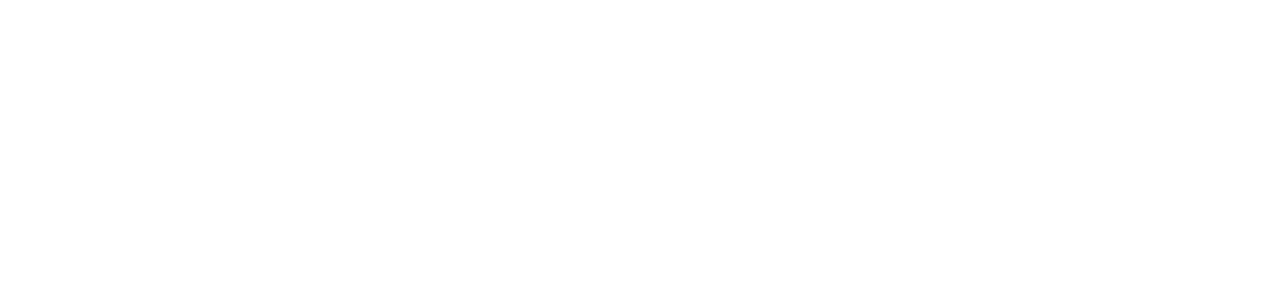
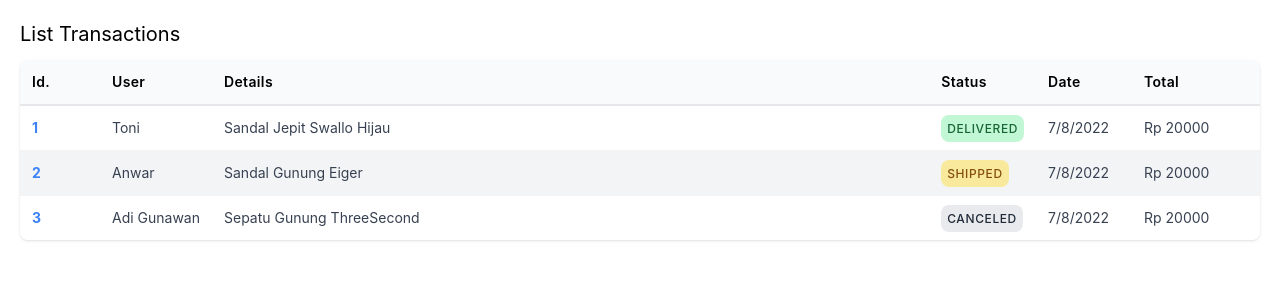
Before and after one commit to bimogempar/frontend-ecommerce-bugita, a React (Create React App) app: page /transactions in a window 1280 px wide. Before the commit this address had no page. Shown: the top 300 px of the page. Built offline with nearby package versions, Linux system fonts and the light colour scheme.

Commit message:
add new transactions for admin

```diff
--- a/src/App.js
+++ b/src/App.js
@@ -8,6 +8,7 @@
 import Cart from './pages/Cart';
 import DetailProduct from './pages/DetailProduct';
 import Admin from './pages/admin/Admin';
+import Transactions from './pages/admin/Transactions';
 
 function App() {
   return (
@@ -19,6 +20,7 @@
           <Route path=":id" element={<DetailProduct />} />
         </Route>
         <Route path="/admin" element={<Admin/>} />
+        <Route path="/transactions" element={<Transactions/>} />
       </Routes>
     </BrowserRouter>
   );
--- a/src/components/admin/navbar/NavbarAdmin.jsx
+++ b/src/components/admin/navbar/NavbarAdmin.jsx
@@ -20,7 +20,7 @@
                         </div>
                     </div>
 
-                    <div className={`${isOpen ? 'block' : 'hidden'} flex flex-col lg:flex-row justify-between w-full py-4 lg:py-0`}>
+                    <div className={`${isOpen ? 'block' : 'hidden'} lg:flex flex flex-col lg:flex-row justify-between w-full py-4 lg:py-0`}>
                         <div className='flex flex-col lg:flex-row'>
                             <a href="/" className='block px-4 py-2 lg:py-5 text-black hover:text-gray-500'>Transactions</a>
                             <a href="/" className='block px-4 py-2 lg:py-5 text-black hover:text-gray-500'>Add</a>
--- /dev/null
+++ b/src/pages/admin/Transactions.jsx
@@ -0,0 +1,112 @@
+import React from 'react'
+
+
+export default function Transactions() {
+    return (
+
+        <div className='p-5 h-screen'>
+            <h1 className='text-xl mb-3'>List Transactions</h1>
+
+            <div className='overflow-auto rounded-lg shadow hidden md:block'>
+                <table className='w-full'>
+                    <thead className='bg-gray-50 border-b-2 border-gray-200'>
+                        <tr>
+                            <th className='w-20 p-3 text-sm font-semibold tracking-wide text-left'>Id.</th>
+                            <th className='w-24 p-3 text-sm font-semibold tracking-wide text-left'>User</th>
+                            <th className='p-3 text-sm font-semibold tracking-wide text-left'>Details</th>
+                            <th className='w-24 p-3 text-sm font-semibold tracking-wide text-left'>Status</th>
+                            <th className='w-24 p-3 text-sm font-semibold tracking-wide text-left'>Date</th>
+                            <th className='w-32 p-3 text-sm font-semibold tracking-wide text-left'>Total</th>
+                        </tr>
+                    </thead>
+                    <tbody className='divide-y divide-gray-100'>
+                        <tr className='bg-white'>
+                            <td className='p-3 text-sm text-gray-700 whitespace-nowrap'>
+                                <a href="/" className='font-bold text-blue-500 hover:underline'>1</a>
+                            </td>
+                            <td className='p-3 text-sm text-gray-700 whitespace-nowrap'>Toni</td>
+                            <td className='p-3 text-sm text-gray-700 whitespace-nowrap'>
+                                Sandal Jepit Swallo Hijau
+                            </td>
+                            <td className='p-3 text-sm text-gray-700 whitespace-nowrap'>
+                                <span className='p-1.5 text-xs font-medium uppercase tracking-wider text-green-800 bg-green-300 rounded-lg bg-opacity-50'>Delivered</span></td>
+                            <td className='p-3 text-sm text-gray-700 whitespace-nowrap'>7/8/2022</td>
+                            <td className='p-3 text-sm text-gray-700 whitespace-nowrap'>Rp 20000</td>
+                        </tr>
+                        <tr className='bg-gray-100'>
+                            <td className='p-3 text-sm text-gray-700 whitespace-nowrap'>
+                                <a href="/" className='font-bold text-blue-500 hover:underline'>2</a>
+                            </td>
+                            <td className='p-3 text-sm text-gray-700 whitespace-nowrap'>Anwar</td>
+                            <td className='p-3 text-sm text-gray-700 whitespace-nowrap'>
+                                Sandal Gunung Eiger
+                            </td>
+                            <td className='p-3 text-sm text-gray-700 whitespace-nowrap'>
+                                <span className='p-1.5 text-xs font-medium uppercase tracking-wider text-yellow-800 bg-yellow-300 rounded-lg bg-opacity-50'>Shipped</span></td>
+                            <td className='p-3 text-sm text-gray-700 whitespace-nowrap'>7/8/2022</td>
+                            <td className='p-3 text-sm text-gray-700 whitespace-nowrap'>Rp 20000</td>
+                        </tr>
+                        <tr className='bg-white'>
+                            <td className='p-3 text-sm text-gray-700 whitespace-nowrap'>
+                                <a href="/" className='font-bold text-blue-500 hover:underline'>3</a>
+                            </td>
+                            <td className='p-3 text-sm text-gray-700 whitespace-nowrap'>Adi Gunawan</td>
+                            <td className='p-3 text-sm text-gray-700 whitespace-nowrap'>
+                                Sepatu Gunung ThreeSecond
+                            </td>
+                            <td className='p-3 text-sm text-gray-700 whitespace-nowrap'>
+                                <span className='p-1.5 text-xs font-medium uppercase tracking-wider text-gray-800 bg-gray-300 rounded-lg bg-opacity-50'>Canceled</span></td>
+                            <td className='p-3 text-sm text-gray-700 whitespace-nowrap'>7/8/2022</td>
+                            <td className='p-3 text-sm text-gray-700 whitespace-nowrap'>Rp 20000</td>
+                        </tr>
+                    </tbody>
+                </table>
+            </div>
+
+            <div className="grid grid-cols-1 sm:grid-cols-2 gap-4 md:hidden">
+                <div className='bg-white space-y-3 p-4 rounded-lg shadow'>
+                    <div className='flex items-center space-x-2 text-sm'>
+                        <div>
+                            <a href="/" className='text-blue-500 font-bold hover:underline'>1</a>
+                        </div>
+                        <div className='text-sm font-medium text-black'>Toni</div>
+                        <div className='text-gray-500'>07/08/2022</div>
+                        <div className='p-1.5 text-xs font-medium uppercase tracking-wider text-green-800 bg-green-300 rounded-lg bg-opacity-50'>Delivered</div>
+                    </div>
+                    <div className='text-sm text-gray-700'>Sandal Jepit Swallow Hijau</div>
+                    <div className='text-sm font-medium text-black'>
+                        Rp 20000
+                    </div>
+                </div>
+                <div className='bg-white space-y-3 p-4 rounded-lg shadow'>
+                    <div className='flex items-center space-x-2 text-sm'>
+                        <div>
+                            <a href="/" className='text-blue-500 font-bold hover:underline'>2</a>
+                        </div>
+                        <div className='text-sm font-medium text-black'>Toni</div>
+                        <div className='text-gray-500'>07/08/2022</div>
+                        <div className='p-1.5 text-xs font-medium uppercase tracking-wider text-yellow-800 bg-yellow-300 rounded-lg bg-opacity-50'>Shipped</div>
+                    </div>
+                    <div className='text-sm text-gray-700'>Sandal Jepit Swallow Hijau</div>
+                    <div className='text-sm font-medium text-black'>
+                        Rp 20000
+                    </div>
+                </div>
+                <div className='bg-white space-y-3 p-4 rounded-lg shadow'>
+                    <div className='flex items-center space-x-2 text-sm'>
+                        <div>
+                            <a href="/" className='text-blue-500 font-bold hover:underline'>1</a>
+                        </div>
+                        <div className='text-sm font-medium text-black'>Toni</div>
+                        <div className='text-gray-500'>07/08/2022</div>
+                        <div className='p-1.5 text-xs font-medium uppercase tracking-wider text-gray-800 bg-ray-300 rounded-lg bg-opacity-50'>Canceled</div>
+                    </div>
+                    <div className='text-sm text-gray-700'>Sandal Jepit Swallow Hijau</div>
+                    <div className='text-sm font-medium text-black'>
+                        Rp 20000
+                    </div>
+                </div>
+            </div>
+        </div>
+    )
+}
```
